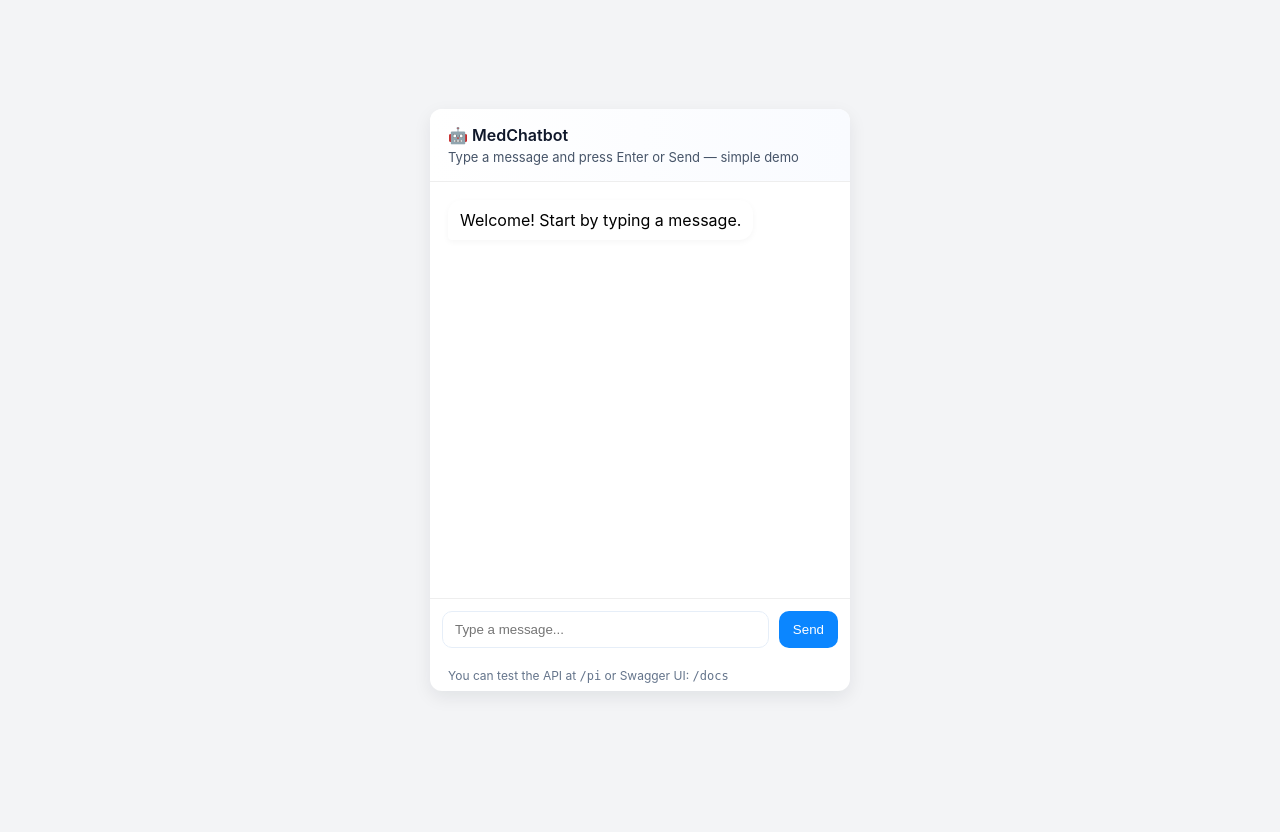
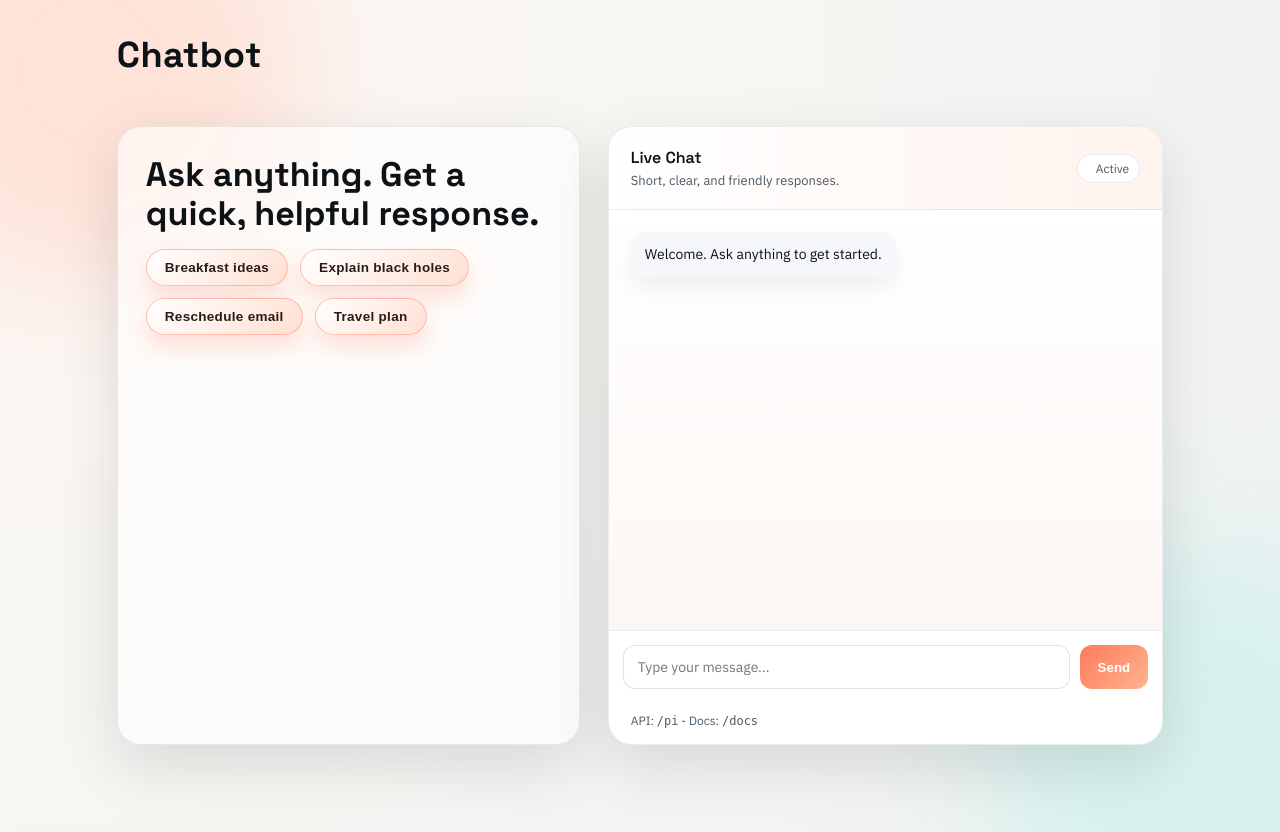
Before and after one commit to patilnn/fastapi-huggingface-chatbot, a FastAPI app: page / in a window 1280 px wide. Before the commit the page ends 694 px from the top, so only its background shows below. Run offline with FastAPI, Linux system fonts and the light colour scheme.

Commit message:
update links and polish UI styles

```diff
--- a/static/script.JS
+++ b/static/script.JS
@@ -1,13 +1,16 @@
 const input = document.getElementById('userInput');
 const sendBtn = document.getElementById('sendBtn');
 const messages = document.getElementById('messages');
+const chips = document.querySelectorAll('.chip');
 
-function appendMessage(text, who = 'bot') {
+function appendMessage(text, who = 'bot', extraClass = '') {
   const el = document.createElement('div');
-  el.className = 'bubble ' + (who === 'user' ? 'user' : 'bot');
+  const base = who === 'user' ? 'user' : 'bot';
+  el.className = `bubble ${base} ${extraClass}`.trim();
   el.innerText = text;
   messages.appendChild(el);
   messages.scrollTop = messages.scrollHeight;
+  return el;
 }
 
 async function sendText() {
@@ -17,11 +20,9 @@ async function sendText() {
   appendMessage(text, 'user');
   input.value = '';
 
-  const typing = document.createElement('div');
-  typing.className = 'bubble bot';
-  typing.innerText = '...';
-  messages.appendChild(typing);
-  messages.scrollTop = messages.scrollHeight;
+  sendBtn.disabled = true;
+  input.disabled = true;
+  const typing = appendMessage('Thinking...', 'bot', 'typing');
 
   try {
     const res = await fetch('/pi', {
@@ -33,6 +34,10 @@ async function sendText() {
     typing.innerText = data.reply || 'No reply';
   } catch (err) {
     typing.innerText = 'Error: could not reach server.';
+  } finally {
+    sendBtn.disabled = false;
+    input.disabled = false;
+    input.focus();
   }
 
   messages.scrollTop = messages.scrollHeight;
@@ -46,4 +51,14 @@ input.addEventListener('keydown', (e) => {
   }
 });
 
-appendMessage('Welcome! Start by typing a message.', 'bot');
+chips.forEach((chip) => {
+  chip.addEventListener('click', () => {
+    const prompt = chip.getAttribute('data-prompt');
+    if (!prompt) return;
+    input.value = prompt;
+    input.focus();
+    sendText();
+  });
+});
+
+appendMessage('Welcome. Ask anything to get started.', 'bot');
--- a/static/style.css
+++ b/static/style.css
@@ -1,107 +1,298 @@
 :root {
-  --bg: #f3f4f6;
+  --bg: #f7f6f2;
+  --ink: #0c1216;
+  --muted: #4b5a68;
   --card: #ffffff;
-  --accent: #0b86ff;
-  --user: #dcf8c6;
-  --bot: #ffffff;
+  --accent: #ff7a59;
+  --accent-2: #0f8b8d;
+  --user: #ffe0d3;
+  --bot: #f5f7fb;
+  --border: rgba(12, 18, 22, 0.08);
+  --shadow: 0 20px 60px rgba(12, 18, 22, 0.12);
+}
+
+* {
+  box-sizing: border-box;
 }
 
 body {
-  background: var(--bg);
-  font-family: Inter, system-ui, Arial, sans-serif;
   margin: 0;
-  display: flex;
   min-height: 100vh;
-  align-items: center;
-  justify-content: center;
+  color: var(--ink);
+  font-family: "IBM Plex Sans", system-ui, Arial, sans-serif;
+  background: radial-gradient(circle at top left, #fff7f3 0%, #f7f6f2 45%, #eef2f3 100%);
+  overflow-x: hidden;
 }
 
-.chat-wrap {
+.page-header {
+  position: relative;
+  z-index: 1;
+  max-width: 1200px;
+  margin: 32px auto 0;
+  padding: 0 6vw;
+}
+
+.page-title {
+  margin: 0;
+  font-family: "Space Grotesk", sans-serif;
+  font-size: clamp(28px, 3vw, 36px);
+  letter-spacing: 0.4px;
+}
+
+.bg-orb {
+  position: fixed;
   width: 420px;
-  max-width: 96vw;
-  background: transparent;
-  padding: 24px;
+  height: 420px;
+  border-radius: 50%;
+  filter: blur(60px);
+  opacity: 0.6;
+  z-index: 0;
+}
+
+.orb-a {
+  background: #ffd5c6;
+  top: -140px;
+  left: -120px;
+}
+
+.orb-b {
+  background: #c7f0ea;
+  bottom: -160px;
+  right: -120px;
+}
+
+.layout {
+  position: relative;
+  z-index: 1;
+  display: grid;
+  grid-template-columns: minmax(260px, 1fr) minmax(320px, 1.2fr);
+  gap: 28px;
+  padding: 48px 6vw 64px;
+  max-width: 1200px;
+  margin: 0 auto;
+}
+
+.intro {
+  background: rgba(255, 255, 255, 0.6);
+  border: 1px solid var(--border);
+  border-radius: 24px;
+  padding: 28px;
+  backdrop-filter: blur(8px);
+  box-shadow: var(--shadow);
+  animation: rise 600ms ease-out;
+}
+
+.intro h1 {
+  font-family: "Space Grotesk", sans-serif;
+  font-size: clamp(26px, 3vw, 34px);
+  line-height: 1.15;
+  margin: 0 0 16px;
+}
+
+.chips {
+  display: flex;
+  flex-wrap: wrap;
+  gap: 12px;
+}
+
+.chip {
+  appearance: none;
+  border: 1px solid rgba(255, 122, 89, 0.45);
+  background: linear-gradient(135deg, #fff, #ffe0d2);
+  color: #2a1b16;
+  border-radius: 999px;
+  padding: 10px 18px;
+  font-size: 13.5px;
+  font-weight: 700;
+  letter-spacing: 0.3px;
+  cursor: pointer;
+  box-shadow: 0 12px 22px rgba(255, 122, 89, 0.22);
+  transition: transform 160ms ease, box-shadow 160ms ease, background 160ms ease, border 160ms ease;
+}
+
+.chip:hover {
+  transform: translateY(-1px);
+  box-shadow: 0 16px 28px rgba(255, 122, 89, 0.32);
+  background: linear-gradient(135deg, #fff, #ffcbb8);
+  border-color: rgba(255, 122, 89, 0.65);
+}
+
+.chip:active {
+  transform: translateY(0);
+  box-shadow: 0 10px 18px rgba(255, 122, 89, 0.22);
+}
+
+.chip:focus-visible {
+  outline: none;
+  box-shadow: 0 0 0 3px rgba(255, 122, 89, 0.25), 0 10px 18px rgba(255, 122, 89, 0.2);
+}
+
+.chat {
+  animation: rise 600ms ease-out 80ms both;
 }
 
 .card {
   background: var(--card);
-  border-radius: 12px;
-  box-shadow: 0 6px 18px rgba(15, 23, 42, 0.08);
+  border-radius: 24px;
+  box-shadow: var(--shadow);
+  border: 1px solid var(--border);
   overflow: hidden;
 }
 
 .header {
-  padding: 16px 18px;
-  border-bottom: 1px solid #eee;
-  background: linear-gradient(90deg, #ffffff, #f9fbff);
+  padding: 20px 22px;
+  border-bottom: 1px solid var(--border);
+  background: linear-gradient(90deg, #fff, #fff3ee);
+  display: flex;
+  align-items: center;
+  justify-content: space-between;
+  gap: 12px;
 }
 
 .title {
+  font-family: "Space Grotesk", sans-serif;
   font-weight: 600;
-  color: #0f172a;
+  color: var(--ink);
 }
 
 .sub {
   font-size: 13px;
-  color: #475569;
+  color: var(--muted);
   margin-top: 4px;
 }
 
+.status {
+  display: inline-flex;
+  align-items: center;
+  gap: 8px;
+  font-size: 12px;
+  color: var(--muted);
+  background: #fff;
+  border: 1px solid var(--border);
+  padding: 6px 10px;
+  border-radius: 999px;
+}
+
 .messages {
-  height: 380px;
+  height: 420px;
   overflow: auto;
-  padding: 18px;
+  padding: 22px;
   display: flex;
   flex-direction: column;
-  gap: 12px;
+  gap: 14px;
+  background: linear-gradient(180deg, #fff, #fdf7f4);
 }
 
 .bubble {
   max-width: 78%;
-  padding: 10px 12px;
-  border-radius: 14px;
-  box-shadow: 0 2px 6px rgba(2, 6, 23, 0.04);
+  padding: 12px 14px;
+  border-radius: 16px;
+  box-shadow: 0 10px 22px rgba(12, 18, 22, 0.06);
+  line-height: 1.5;
+  font-size: 14px;
 }
 
 .user {
   align-self: flex-end;
   background: var(--user);
-  border-bottom-right-radius: 4px;
+  border-bottom-right-radius: 6px;
 }
 
 .bot {
   align-self: flex-start;
   background: var(--bot);
-  border-bottom-left-radius: 4px;
+  border-bottom-left-radius: 6px;
 }
 
 .inputbar {
   display: flex;
-  padding: 12px;
-  border-top: 1px solid #eee;
+  padding: 14px;
+  border-top: 1px solid var(--border);
   background: #fff;
+  gap: 10px;
 }
 
 .inputbar input {
   flex: 1;
-  padding: 10px 12px;
-  border-radius: 10px;
-  border: 1px solid #e6eef8;
+  padding: 12px 14px;
+  border-radius: 12px;
+  border: 1px solid rgba(12, 18, 22, 0.12);
   outline: none;
+  font-size: 14px;
+  font-family: "IBM Plex Sans", sans-serif;
+  transition: border 160ms ease, box-shadow 160ms ease;
+}
+
+.inputbar input:focus {
+  border-color: rgba(255, 122, 89, 0.6);
+  box-shadow: 0 0 0 3px rgba(255, 122, 89, 0.2);
 }
 
 .inputbar button {
-  margin-left: 10px;
-  padding: 10px 14px;
-  border-radius: 10px;
+  padding: 12px 18px;
+  border-radius: 12px;
   border: none;
-  background: var(--accent);
+  background: linear-gradient(135deg, var(--accent), #ffb48f);
   color: white;
+  font-weight: 600;
   cursor: pointer;
+  transition: transform 160ms ease, box-shadow 160ms ease;
+}
+
+.inputbar button:hover {
+  transform: translateY(-1px);
+  box-shadow: 0 10px 22px rgba(255, 122, 89, 0.32);
+}
+
+.inputbar button:disabled {
+  opacity: 0.7;
+  cursor: not-allowed;
+  transform: none;
+  box-shadow: none;
+}
+
+.inputbar input:disabled {
+  background: #f2f2f2;
 }
 
 .hint {
   font-size: 12px;
-  color: #64748b;
-  padding: 8px 18px;
+  color: var(--muted);
+  padding: 10px 22px 16px;
 }
+
+.typing {
+  font-style: italic;
+  opacity: 0.7;
+  animation: pulse 1.2s ease-in-out infinite;
+}
+
+@keyframes rise {
+  from {
+    opacity: 0;
+    transform: translateY(12px);
+  }
+  to {
+    opacity: 1;
+    transform: translateY(0);
+  }
+}
+
+@keyframes pulse {
+  0%, 100% {
+    opacity: 0.5;
+  }
+  50% {
+    opacity: 0.9;
+  }
+}
+
+@media (max-width: 980px) {
+  .layout {
+    grid-template-columns: 1fr;
+  }
+
+  .messages {
+    height: 360px;
+  }
+}
--- a/templates/index.html
+++ b/templates/index.html
@@ -3,27 +3,57 @@
 <head>
   <meta charset="utf-8" />
   <meta name="viewport" content="width=device-width, initial-scale=1" />
-  <title>MedChatbot — Chat UI</title>
-  <link rel="stylesheet" href="/static/style.css" />
+  <title>Chatbot - Smart, Fast, Clear</title>
+  <link rel="preconnect" href="https://fonts.googleapis.com" />
+  <link rel="preconnect" href="https://fonts.gstatic.com" crossorigin />
+  <link href="https://fonts.googleapis.com/css2?family=Space+Grotesk:wght@400;500;600;700&family=IBM+Plex+Sans:wght@300;400;500;600&display=swap" rel="stylesheet" />
+  <link rel="stylesheet" href="/static/style.css?v=2" />
 </head>
 <body>
-  <div class="chat-wrap">
+  <div class="bg-orb orb-a"></div>
+  <div class="bg-orb orb-b"></div>
+
+  <header class="page-header">
+    <h1 class="page-title">Chatbot</h1>
+  </header>
+
+  <main class="layout">
+    <section class="intro">
+      <h1>Ask anything. Get a quick, helpful response.</h1>
+
+      <div class="chips">
+        <button class="chip" data-prompt="Give me 5 healthy breakfast ideas.">Breakfast ideas</button>
+        <button class="chip" data-prompt="Explain black holes like I'm 12.">Explain black holes</button>
+        <button class="chip" data-prompt="Write a short email to reschedule a meeting.">Reschedule email</button>
+        <button class="chip" data-prompt="Suggest a 3-day travel plan for Jaipur.">Travel plan</button>
+      </div>
+
+    </section>
+
+    <section class="chat">
       <div class="card">
         <div class="header">
-        <div class="title">🤖 MedChatbot</div>
-        <div class="sub">Type a message and press Enter or Send — simple demo</div>
+          <div>
+            <div class="title">Live Chat</div>
+            <div class="sub">Short, clear, and friendly responses.</div>
+          </div>
+          <div class="status">
+            <span class="dot dot-green"></span>
+            Active
+          </div>
         </div>
 
         <div id="messages" class="messages"></div>
 
         <div class="inputbar">
-        <input id="userInput" type="text" placeholder="Type a message..." autocomplete="off" />
+          <input id="userInput" type="text" placeholder="Type your message..." autocomplete="off" />
           <button id="sendBtn">Send</button>
         </div>
-      <div class="hint">You can test the API at <code>/pi</code> or Swagger UI: <code>/docs</code></div>
+        <div class="hint">API: <code>/pi</code> - Docs: <code>/docs</code></div>
       </div>
-  </div>
+    </section>
+  </main>
 
-  <script src="/static/script.js"></script>
+  <script src="/static/script.js?v=2"></script>
 </body>
 </html>
```
Also changed, not shown: README.md. Lines whose indentation alone changed are shown as unchanged.
